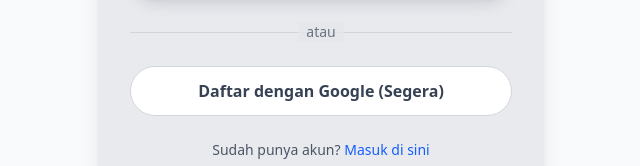
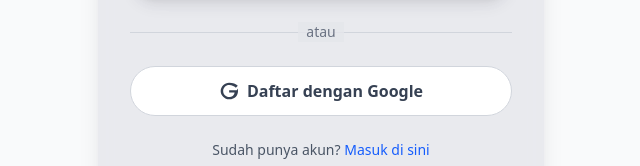
Before and after one commit to rexxy04/jokka-web, a Next.js app: page /register in a window 1280 px wide. Shown: the part 551-717 px from the top of the page, without its empty margins (319-959 px from the left). Built offline with nearby package versions, Linux system fonts and the light colour scheme; no server answers.

Commit message:
google method regist

```diff
--- a/app/(auth)/register/page.tsx
+++ b/app/(auth)/register/page.tsx
@@ -6,16 +6,15 @@
 import AuthCard from '@/components/public/AuthCard';
 import Input from '@/components/ui/input';
 import Button from '@/components/ui/Button';
-// Import Service Logic
-import { registerUserService } from '@/lib/services/auth';
-// 1. Import StatusModal
+// 1. Update Import: Tambahkan loginWithGoogle
+import { registerUserService, loginWithGoogle } from '@/lib/services/auth';
 import StatusModal from '@/components/ui/StatusModal';
 
 export default function RegisterPage() {
   const router = useRouter();
   const [loading, setLoading] = useState(false);
 
-  // State untuk menampung input user
+  // State Input
   const [formData, setFormData] = useState({
     fullname: '',
     username: '',
@@ -24,21 +23,19 @@
     confirmPassword: ''
   });
 
-  // 2. State untuk Modal
+  // State Modal
   const [showModal, setShowModal] = useState(false);
   const [modalContent, setModalContent] = useState({ title: '', message: '' });
-  const [isSuccess, setIsSuccess] = useState(false); // Penanda untuk redirect
+  const [isSuccess, setIsSuccess] = useState(false);
 
-  // Handle ketikan user
   const handleChange = (e: React.ChangeEvent<HTMLInputElement>) => {
     setFormData({ ...formData, [e.target.name]: e.target.value });
   };
 
-  // Logic saat tombol Daftar diklik
+  // --- LOGIC DAFTAR EMAIL BIASA ---
   const handleSubmit = async (e: React.FormEvent) => {
     e.preventDefault();
 
-    // Validasi Password (Ganti alert jadi Modal)
     if (formData.password !== formData.confirmPassword) {
       setModalContent({
         title: "Password Tidak Cocok",
@@ -52,19 +49,16 @@
     setLoading(true);
 
     try {
-      // Panggil Service Backend
       await registerUserService(formData);
 
-      // Jika sukses (Ganti alert jadi Modal):
       setModalContent({
         title: "Pendaftaran Berhasil! 🎉",
         message: "Akun Anda telah dibuat. Silakan cek email Anda untuk verifikasi sebelum login."
       });
-      setIsSuccess(true); // Set true agar saat modal ditutup user diarahkan ke login
+      setIsSuccess(true);
       setShowModal(true);
 
     } catch (error: any) {
-      // Jika gagal (Ganti alert jadi Modal):
       setModalContent({
         title: "Gagal Mendaftar",
         message: error.message || "Terjadi kesalahan saat mendaftarkan akun."
@@ -76,11 +70,32 @@
     }
   };
 
+  // --- LOGIC DAFTAR DENGAN GOOGLE (BARU) ---
+  const handleGoogleRegister = async () => {
+    try {
+      // Panggil service Google Login (otomatis register jika belum ada akun)
+      const result = await loginWithGoogle();
+
+      // Jika berhasil, redirect sesuai role (biasanya ke home untuk user baru)
+      if (result.role === 'admin') router.push('/admin/dashboard');
+      else if (result.role === 'eo') router.push('/eo/dashboard');
+      else router.push('/');
+
+    } catch (error: any) {
+      setModalContent({
+        title: "Gagal Mendaftar",
+        message: "Terjadi kesalahan saat mencoba mendaftar dengan Google."
+      });
+      setIsSuccess(false);
+      setShowModal(true);
+    }
+  };
+
   // Handler saat modal ditutup
   const handleCloseModal = () => {
     setShowModal(false);
     if (isSuccess) {
-        router.push('/login'); // Redirect ke login setelah sukses
+        router.push('/login');
     }
   };
 
@@ -129,7 +144,7 @@
           </Button>
         </div>
 
-        {/* ... Bagian Google Button (Placeholder) ... */}
+        {/* Pemisah UI */}
         <div className="relative my-6">
           <div className="absolute inset-0 flex items-center">
             <div className="w-full border-t border-gray-300"></div>
@@ -138,9 +153,17 @@
              <span className="px-2 bg-gray-200/80 text-gray-500">atau</span>
           </div>
         </div>
+
+        {/* Tombol Google (SUDAH DIUPDATE) */}
         <div>
-          <Button type="button" variant="outline" className="w-full py-3 bg-white border-gray-300 text-gray-700 hover:bg-gray-50">
-             Daftar dengan Google (Segera)
+          <Button
+            type="button" // Penting: type button
+            onClick={handleGoogleRegister} // Pasang Handler di sini
+            variant="outline"
+            className="w-full py-3 bg-white border-gray-300 text-gray-700 hover:bg-gray-50 flex items-center justify-center"
+          >
+             <svg className="w-5 h-5 mr-2" viewBox="0 0 24 24" fill="currentColor"><path d="M21.35 11.1h-9.17v2.73h6.51c-.33 3.81-3.5 5.44-6.5 5.44C8.36 19.27 5 16.25 5 12c0-4.1 3.2-7.27 7.16-7.27 3.46 0 6.64 1.9 8.05 3.36l2.37-2.37C20.25 3.38 16.69 2 12.16 2 6.64 2 2 6.64 2 12s4.64 10 10.16 10c7.47 0 10.65-5.1 10.65-10 0-.93-.14-1.46-.35-2.9z"/></svg>
+             Daftar dengan Google
           </Button>
         </div>
 
@@ -165,10 +188,10 @@
         </div>
       </form>
 
-      {/* 3. Render Modal */}
+      {/* Render Modal */}
       <StatusModal
         isOpen={showModal}
-        onClose={handleCloseModal} // Pakai handler khusus untuk redirect
+        onClose={handleCloseModal}
         title={modalContent.title}
         message={modalContent.message}
       />
```
